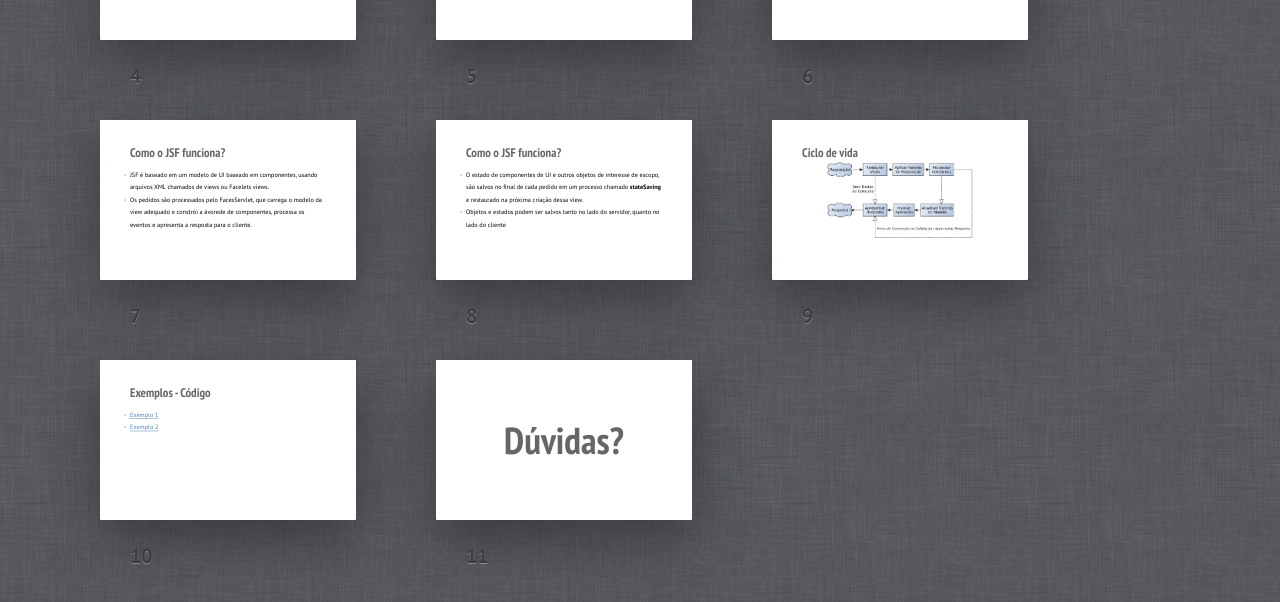
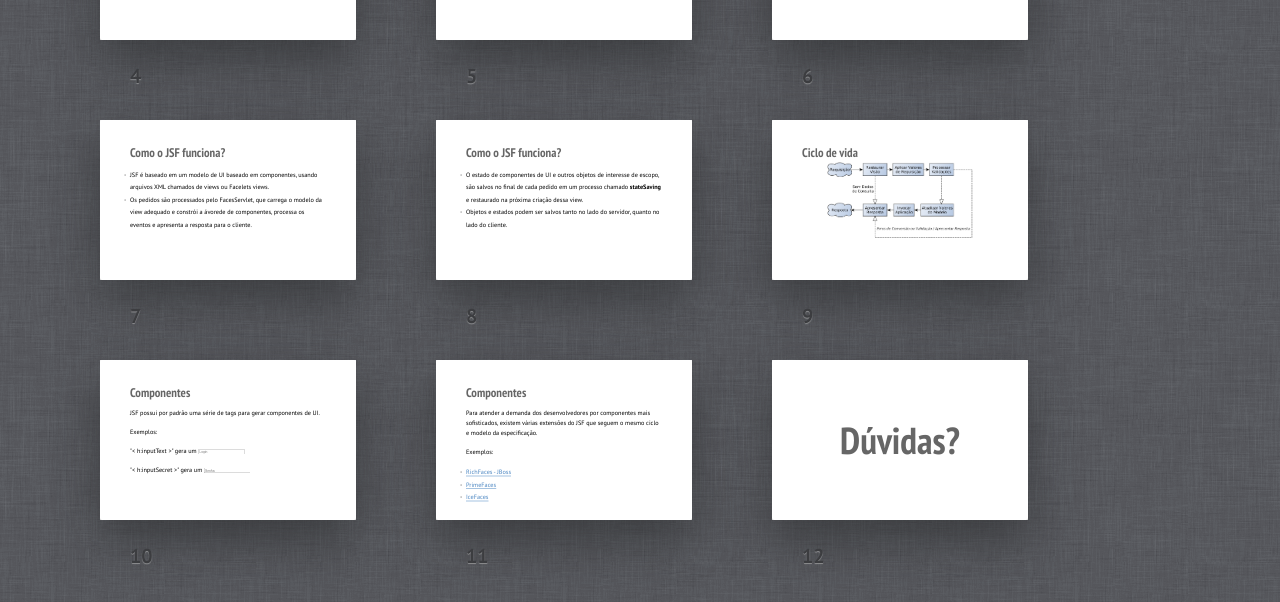
Before and after one commit to AgtLucas/JSF, a plain HTML site: page index.html in a window 1280 px wide. Shown: the part 590-1192 px from the top of the page. Drawn offline with Linux system fonts and the light colour scheme.

Commit message:
Update index

```diff
--- a/index.html
+++ b/index.html
@@ -18,9 +18,9 @@
   </div></section>
   <section class="slide"><div>
     <h2>Introdução - O que é o JSF?</h2>
-    <p>Java Server Faces (JSF) é mais que um framework MVC para aplicações web em Java, se tornou um padrão e/ou especificação, faz parte do JEE e é mantido pela JCP (Java Community Process).</p>
-    <p>Possui um modelo de programação orientado a eventos, abstraindo os detalhes da manipulação dos eventos e organização dos componentes, permitindo que o programador se concentre na lógica da aplicação.</p>
-    <p>Atualmente, o JSF é considerado pela comunidade Java como a última palavra em termos de desenvolvimento de aplicações Web.</p>
+    <p class="next">Java Server Faces (JSF) é mais que um framework MVC para aplicações web em Java, se tornou um padrão e/ou especificação, faz parte do JEE e é mantido pela JCP (Java Community Process).</p>
+    <p class="next">Possui um modelo de programação orientado a eventos, abstraindo os detalhes da manipulação dos eventos e organização dos componentes, permitindo que o programador se concentre na lógica da aplicação.</p>
+    <p class="next">Atualmente, o JSF é considerado pela comunidade Java como a última palavra em termos de desenvolvimento de aplicações Web.</p>
   </div></section>
   <section class="slide"><div>
     <h2>Histórico e versões</h2>
@@ -60,19 +60,29 @@
     <h2>Como o JSF funciona?</h2>
     <ul>
       <li class="next">O estado de componentes de UI e outros objetos de interesse de escopo, são salvos no final de cada pedido em um processo chamado <strong>stateSaving</strong> e restaurado na próxima criação dessa view.</li>
-      <li class="next">Objetos e estados podem ser salvos tanto no lado do servidor, quanto no lado do cliente</li>
+      <li class="next">Objetos e estados podem ser salvos tanto no lado do servidor, quanto no lado do cliente.</li>
     </ul>
   </div></section>
   <section class="slide"><div>
     <h2>Ciclo de vida</h2>
     <img class="seam-arc" src="pictures/cvjsf.png">
   </div></section>
-    <section class="slide"><div>
-      <h2>Exemplos - Código</h2>
-        <ul>
-            <li><a href="sample-1.html" target="_blank">Exemplo 1</a></li>
-            <li><a href="sample-2.html" target="_blank">Exemplo 2</a></li>
-        </ul>
+  <section class="slide"><div>
+      <h2>Componentes</h2>
+      <p>JSF possui por padrão uma série de tags para gerar componentes de UI.</p>
+      <p>Exemplos:</p>
+      <p class="next"> "< h:inputText >" gera um <input type="text" placeholder="Login"></p>
+      <p class="next"> "< h:inputSecret >" gera um <input type="password" placeholder="Senha"></p>
+  </div></section>
+  <section class="slide"><div>
+    <h2>Componentes</h2>
+    <p>Para atender a demanda dos desenvolvedores por componentes mais sofisticados, existem várias extensões do JSF que seguem o mesmo ciclo e modelo da especificação.</p>
+    <p>Exemplos:</p>
+    <ul>
+      <li class="next"><a href="http://www.jboss.org/richfaces" target="_blank">RichFaces - JBoss</a></li>
+      <li class="next"><a href="http://www.primefaces.org/" target="_blank">PrimeFaces</a></li>
+      <li class="next"><a href="http://www.icesoft.org/java/projects/ICEfaces/overview.jsf" target="_blank">IceFaces</a></li>
+    </ul>
   </div></section>
   <section class="slide shout"><div>
     <h2>Dúvidas?</h2>
```
